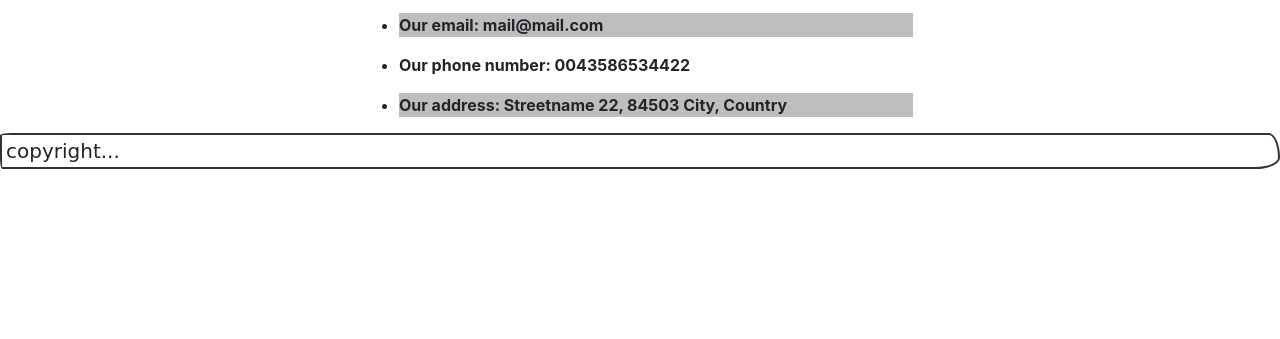
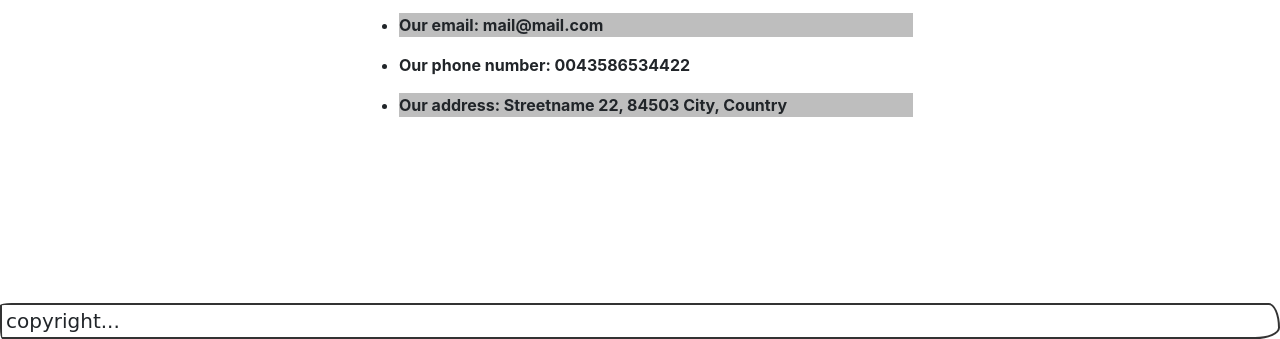
Before and after one commit to IjayAbby/awesome-books, a website: page index.html in a window 1280 px wide. Shown: the part 461-800 px from the top of the page. Drawn offline with nearby package versions, Linux system fonts and the light colour scheme; a script that the page names is missing; a web font is replaced by a local one.

Commit message:
Style Footer

```diff
--- a/index.css
+++ b/index.css
@@ -1,5 +1,15 @@
 /* Add styles */
+
+a {
+  text-decoration: none;
+}
 
 li:nth-child(odd) {
   background-color: rgb(190, 190, 190);
 }
+
+.myFooter {
+  position: absolute;
+  bottom: 0;
+  margin-left: 1em;
+}
```
